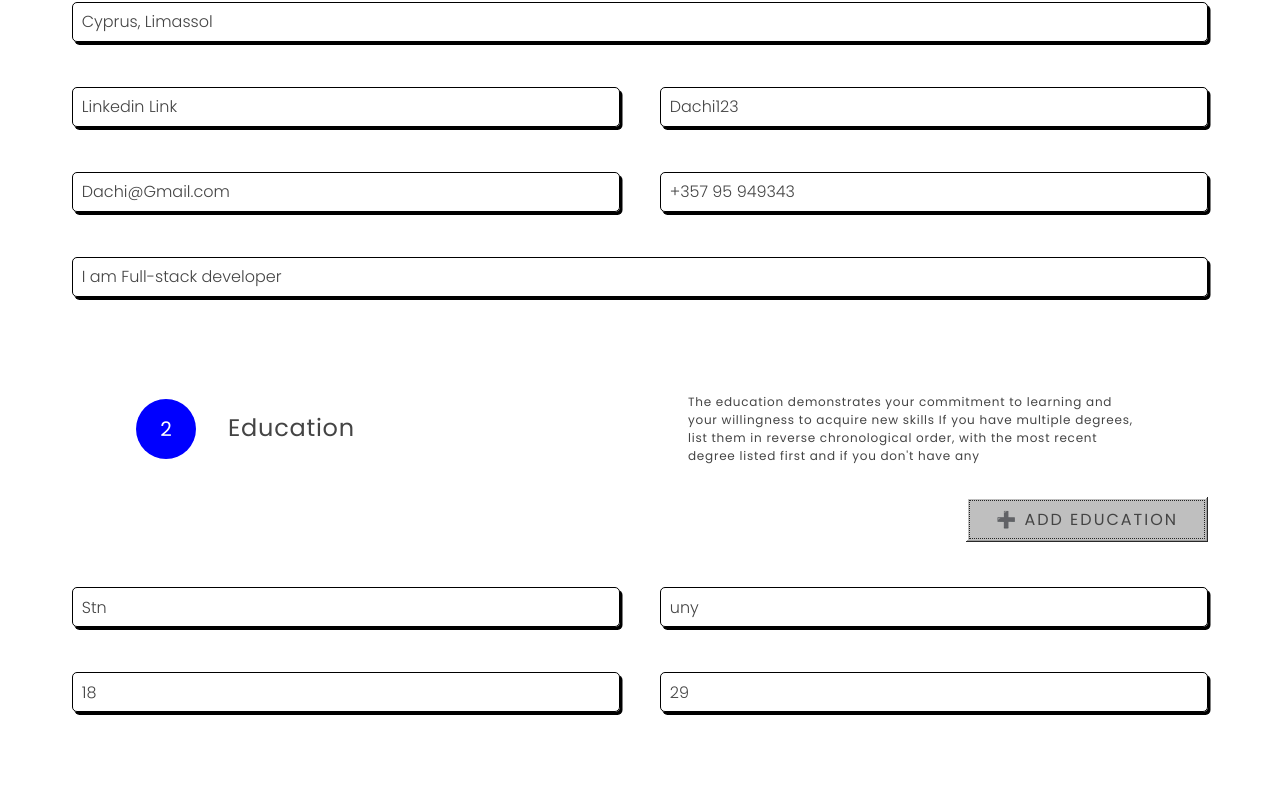
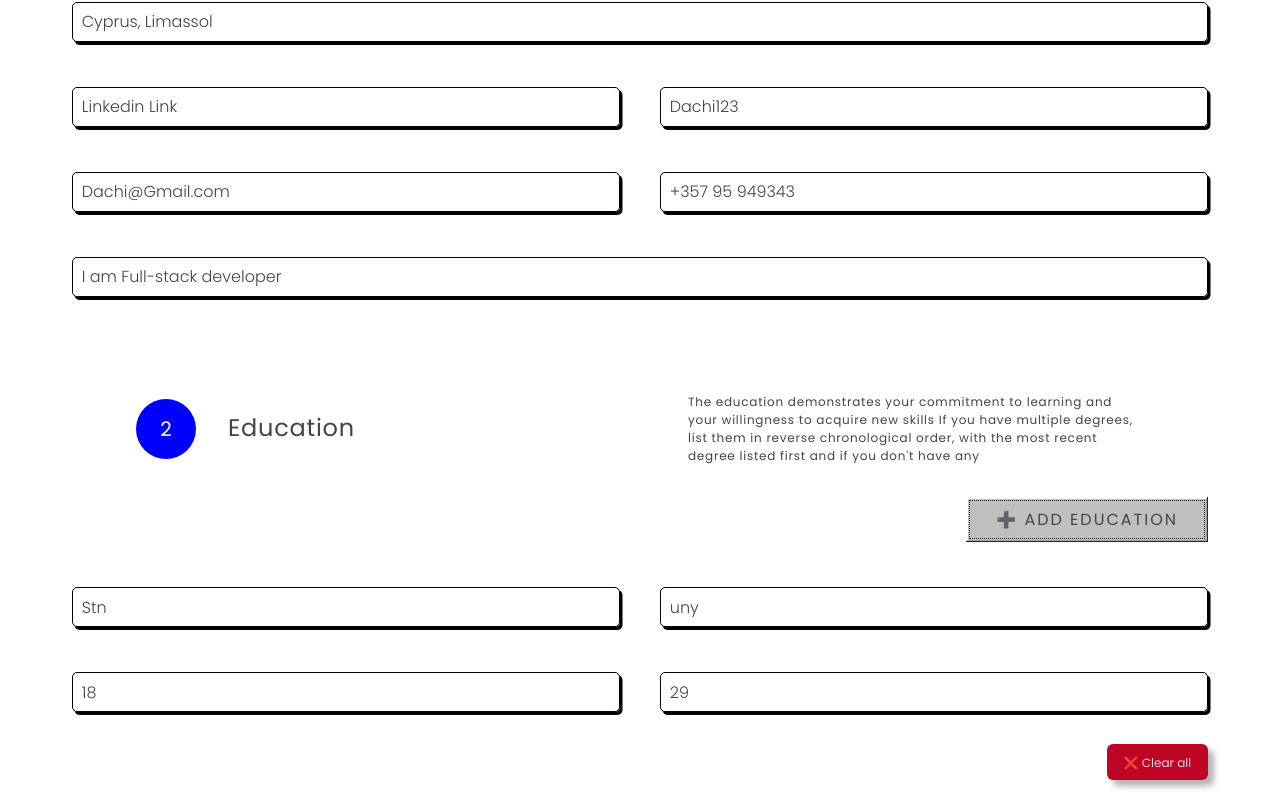
Before and after one commit to dachiko1233/CV-builder, a React (Vite) app: page / in a window 1280 px wide. Shown: the part 988-1798 px from the top of the page. Before the commit the page ends 1732 px from the top, so only its background shows below. Built offline with nearby package versions, Linux system fonts and the light colour scheme.

Commit message:
initalia commit

```diff
--- a/src/components/DeleteBtn.jsx
+++ b/src/components/DeleteBtn.jsx
@@ -1,7 +1,14 @@
 import React from 'react';
+import { useBuilder } from '../context/CVProvider';
 
-function DeleteBtn() {
-  return <div>DeleteBtn</div>;
+function DeleteBtn({ clear }) {
+  console.log(clear);
+  const { handleDelete } = useBuilder();
+  return (
+    <button className="del-btn" onClick={handleDelete}>
+      ❌ {clear}
+    </button>
+  );
 }
 
 export default DeleteBtn;
--- a/src/components/Editor.jsx
+++ b/src/components/Editor.jsx
@@ -4,6 +4,7 @@ import Profile from './Profile';
 import General from './General';
 import Button from './Button';
 import { useBuilder } from '../context/CVProvider';
+import DeleteBtn from './DeleteBtn';
 
 function Editor() {
   const { open, handleShowInputs } = useBuilder();
@@ -75,7 +76,7 @@ function Editor() {
         title="Education"
         text="The education demonstrates your commitment to learning and your willingness to acquire new skills If you have multiple degrees, list them in reverse chronological order, with the most recent degree listed first and if you don't have any "
       />
-      <div className=" btn-style container ">
+      <div className="btn-style container">
         <Button
           onClick={handleShowInputs}
           close={open ? '➖ Close education' : '➕ Add education'}
@@ -102,7 +103,12 @@ function Editor() {
         <Inputs id="ed-enddate" text="text" name="enddate" pla="Ending date" />
       </div>
 
+      <div className="btn-style container">
+        <DeleteBtn clear="Clear all" />
+      </div>
+
       {open && (
+        <>
           <div className="edc-grid container">
             <Inputs
               id="ed-School"
@@ -118,7 +124,12 @@ function Editor() {
               pla="Degree, certification or title"
             />
 
-          <Inputs id="ed-star" text="text" name="strdate" pla="Starting date" />
+            <Inputs
+              id="ed-star"
+              text="text"
+              name="strdate"
+              pla="Starting date"
+            />
 
             <Inputs
               id="ed-enddate"
@@ -127,6 +138,11 @@ function Editor() {
               pla="Ending date"
             />
           </div>
+
+          <div className="btn-style container">
+            <DeleteBtn clear="Clear all" />
+          </div>
+        </>
       )}
     </div>
   );
--- a/src/components/PreMain.jsx
+++ b/src/components/PreMain.jsx
@@ -4,7 +4,6 @@ import Styles from './PreMain.module.css';
 export default function PreMain() {
   const { form } = useBuilder();
 
-  console.log(form.number);
   return (
     <div className={Styles.premain}>
       <h2 className={Styles.title}>
--- a/src/context/CVProvider.jsx
+++ b/src/context/CVProvider.jsx
@@ -51,7 +51,15 @@ function CVProvider({ children }) {
     return () => URL.revokeObjectURL(objectUrl);
   }
 
-  function handleDelete(id) {}
+  function handleDelete() {
+    setForm((prev) => ({
+      ...prev,
+      school: '',
+      degree: '',
+      strdate: '',
+      enddate: '',
+    }));
+  }
 
   useEffect(() => {
     return () => {
@@ -69,6 +77,7 @@ function CVProvider({ children }) {
         pic,
         open,
         handleShowInputs,
+        handleDelete,
       }}
     >
       {children}
--- a/src/index.css
+++ b/src/index.css
@@ -356,7 +356,7 @@ label {
   grid-template-columns: 1fr 1fr;
   column-gap: 4rem;
   row-gap: 3rem;
-  margin-bottom: 3.2rem
+  margin-bottom: 3.2rem;
 }
 
 .inp-name{
@@ -403,3 +403,39 @@ label {
   justify-content: end;
   margin-bottom: 3rem;
 }
+
+/* From Uiverse.io by ferlagher */
+.del-btn {
+  position: relative;
+  font-size: 1.2em;
+  padding: 0.7em 1.4em;
+  background-color: #BF0426;
+  text-decoration: none;
+  border: none;
+  border-radius: 0.5em;
+  color: #DEDEDE;
+  box-shadow: 0.5em 0.5em 0.5em rgba(0, 0, 0, 0.3);
+}
+
+.del-btn::before {
+  position: absolute;
+  content: '';
+  height: 0;
+  width: 0;
+  top: 0;
+  left: 0;
+  background: linear-gradient(135deg, rgba(33,33,33,1) 0%, rgba(33,33,33,1) 50%, rgba(150,4,31,1) 50%, rgba(191,4,38,1) 60%);
+  border-radius: 0 0 0.5em 0;
+  box-shadow: 0.2em 0.2em 0.2em rgba(0, 0, 0, 0.3);
+  transition: all 0.3s;
+}
+
+.del-btn:hover::before {
+  width: 1.6em;
+  height: 1.6em;
+}
+
+.del-btn:active {
+  box-shadow: 0.2em 0.2em 0.3em rgba(0, 0, 0, 0.3);
+  transform: translate(0.1em, 0.1em);
+}
```
Also changed, not shown: src/components/Education.jsx (added), src/components/WorkExpe.jsx (added). Lines whose indentation alone changed are shown as unchanged.
